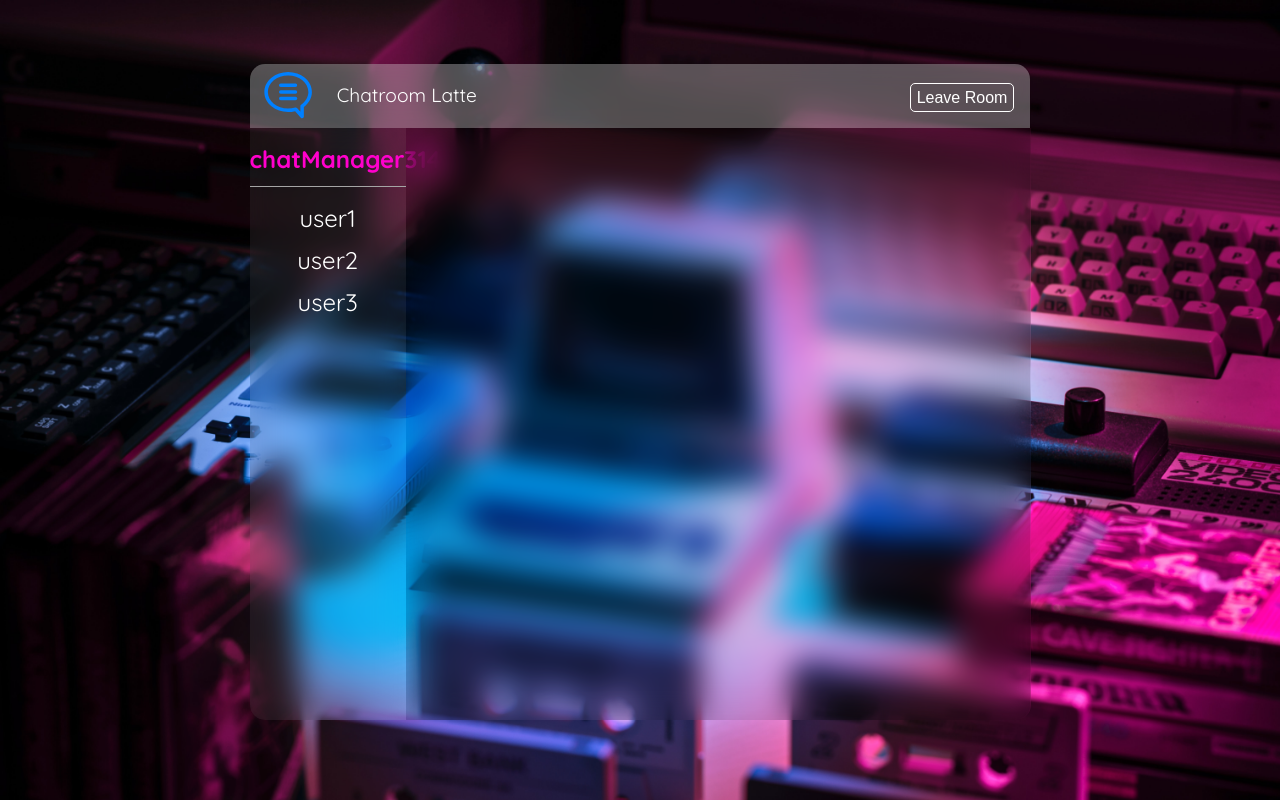
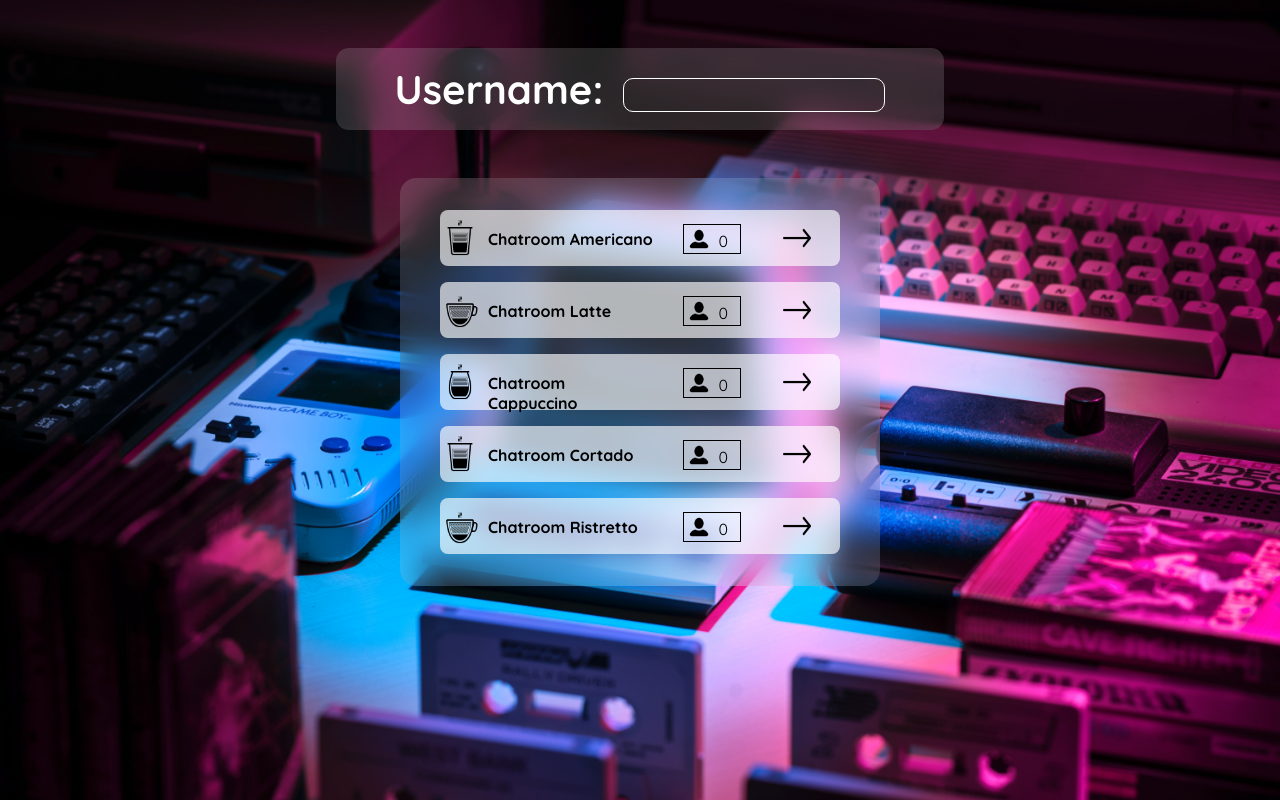
Before and after one commit to reyno120/chat-room, a React (Create React App) app in the folder client/: page / in a window 1280 px wide. Built offline with nearby package versions, Linux system fonts and the light colour scheme.

Commit message:
sockets and animations

```diff
--- a/client/src/App.css
+++ b/client/src/App.css
@@ -7,7 +7,43 @@
   height: 100vh;
   font-family: 'Quicksand', sans-serif;
   margin-top: 0;
+  position: relative;
 }
 .homepage {
+  /* display: none; */
+}
+.chatroom {
   display: none;
+  position: absolute;
 }
+.slideLeftOut {
+  animation: slideLeftOut 1s forwards;
+}
+
+@keyframes slideLeftOut {
+  0% {
+    transform: translateX(0);
+  }
+  100% {
+    transform: translateX(-100%);
+    display: none;
+  }
+}
+
+.slideLeftIn {
+  display: block;
+  animation: slideLeftIn 0.8s forwards;
+  top: 0;
+  left: 19%;
+  z-index: 9;
+  backdrop-filter: blur(15px);
+}
+
+@keyframes slideLeftIn {
+  0% {
+    transform: translateX(150%);
+  }
+  100% {
+    transform: translateX(0);
+  }
+}
--- a/client/src/App.js
+++ b/client/src/App.js
@@ -10,22 +10,42 @@ const socket = socketio('http://localhost:4000', {
 
 function App() {
   const [username, setUsername] = useState('');
+  const [room, setRoom] = useState('');
+  const [users, setUsers] = useState([]);
+  const [messages, setMessages] = useState([]);
+  const [homepageTransition, setHomepageTransition] = useState('');
+  const [chatroomTransition, setChatroomTransition] = useState('');
 
   function onSubmit(e) {
     e.preventDefault();
-    console.log(username);
-    socket.emit("chat message", username);
-    // setUsername('');
   }
 
   function handleChange(e) {
     setUsername(e.target.value);
   }
 
+  function handleClick(room) {
+    setRoom(room);
+    socket.emit('join room', {username, room});
+
+    setHomepageTransition('slideLeftOut');
+    setChatroomTransition('slideLeftIn');
+  }
+
+  socket.on('roomDetails', roomUsers => {
+    setUsers(roomUsers);
+  });
+
+  socket.on('chat message', msg => {
+    var messages = messages;
+    messages.push(msg);
+    setMessages(messages);
+  });
+
   return (
     <div className="App">
-      <Homepage handleChange={handleChange} onSubmit={onSubmit} username={username} />
-      <Chatroom />
+      <Homepage transition={homepageTransition} handleChange={handleChange} onSubmit={onSubmit} handleClick={handleClick} username={username} />
+      <Chatroom transition={chatroomTransition} room={room} username={username} />
     </div>
   );
 }
--- a/client/src/components/Chatroom.jsx
+++ b/client/src/components/Chatroom.jsx
@@ -1,10 +1,10 @@
 import '../css/chatroom.css';
 import chatIcon from '../images/chat-icon.svg';
 
-function Chatroom() {
+function Chatroom(props) {
 
     return (
-        <div className="chatroom">
+        <div className={`chatroom ${props.transition}`}>
             <div className="chatroom-header">
                 <img id="chat-icon" src={chatIcon} alt="chat icon" />
                 <p>Chatroom Latte</p>
--- a/client/src/components/Homepage.jsx
+++ b/client/src/components/Homepage.jsx
@@ -7,7 +7,7 @@ import arrowIcon from '../images/right-arrow-icon.png';
 
 function Homepage(props) {
     return (
-        <div className="homepage">
+        <div className={`homepage ${props.transition}`}>
             <div className="space"></div>
 
             <form onSubmit={props.onSubmit} autoComplete="off">
@@ -17,35 +17,35 @@ function Homepage(props) {
 
             <div className="rooms">
 
-            <div className="americano-room room">
+            <div className="americano-room room" onClick={() => {props.handleClick('americano')}}>
                 <img className="coffee-icon" src={coffeePhoto1} alt="Coffee cup"></img>
                 <p>Chatroom Americano</p>
                 <div className="usercount"><img className="user-icon" src={userIcon} alt="User Icon"></img>0</div>
                 <img className="arrow-icon" src={arrowIcon} alt="Right arrow"></img>
             </div>
 
-            <div className="latte-room room">
+            <div className="latte-room room" onClick={() => {props.handleClick('latte')}}>
                 <img className="coffee-icon" src={coffeePhoto2} alt="Coffee cup"></img>
                 <p>Chatroom Latte</p>
                 <div className="usercount"><img className="user-icon" src={userIcon} alt="User Icon"></img>0</div>
                 <img className="arrow-icon" src={arrowIcon} alt="Right arrow"></img>
             </div>
 
-            <div className="cappuccino-room room">
+            <div className="cappuccino-room room" onClick={() => {props.handleClick('cappuccino')}}>
                 <img className="coffee-icon" src={coffeePhoto3} alt="Coffee cup"></img>
                 <p>Chatroom Cappuccino</p>
                 <div className="usercount"><img className="user-icon" src={userIcon} alt="User Icon"></img>0</div>
                 <img className="arrow-icon" src={arrowIcon} alt="Right arrow"></img>
             </div>
 
-            <div className="cortado-room room">
+            <div className="cortado-room room" onClick={() => {props.handleClick('cortado')}}>
                 <img className="coffee-icon" src={coffeePhoto1} alt="Coffee cup"></img>
                 <p>Chatroom Cortado</p>
                 <div className="usercount"><img className="user-icon" src={userIcon} alt="User Icon"></img>0</div>
                 <img className="arrow-icon" src={arrowIcon} alt="Right arrow"></img>
             </div>
 
-            <div className="ristretto-room room">
+            <div className="ristretto-room room" onClick={() => {props.handleClick('ristretto')}}>
                 <img className="coffee-icon" src={coffeePhoto2} alt="Coffee cup"></img>
                 <p>Chatroom Ristretto</p>
                 <div className="usercount"><img className="user-icon" src={userIcon} alt="User Icon"></img>0</div>
```
Also changed, not shown: 2 other files (tests, documents, lock files or other folders).
